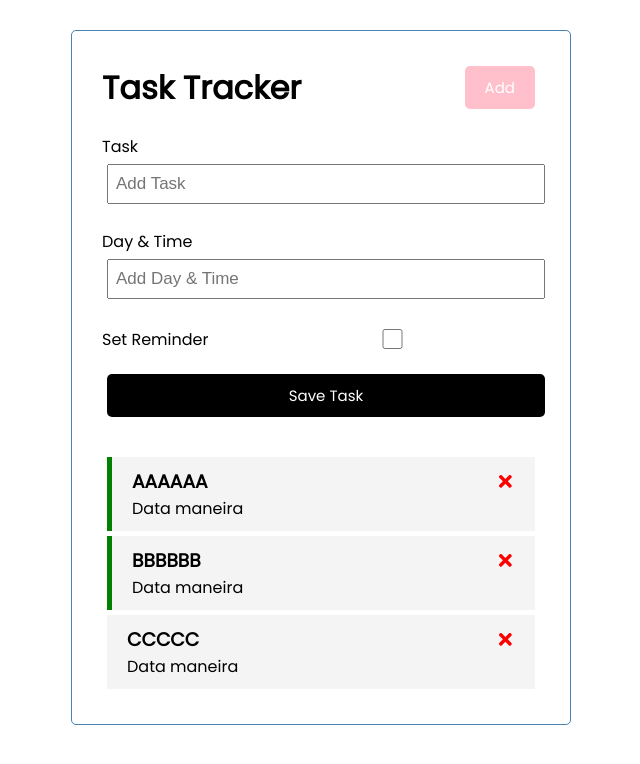
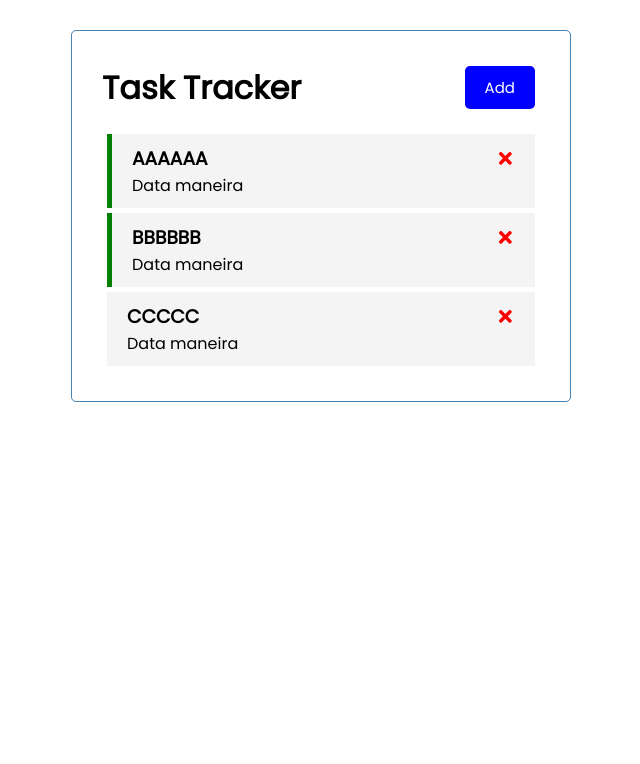
Before and after one commit to dev-codo/React-task-app, a React (Create React App) app: page / in a window 1280 px wide. Shown: the top 764 px of the page, without its empty margins (319-959 px from the left). Built offline with nearby package versions, Linux system fonts and the light colour scheme.

Commit message:
Handle Add btn

```diff
--- a/src/App.js
+++ b/src/App.js
@@ -4,6 +4,7 @@
 import Tasks from './components/Tasks'
 
 function App() {
+    const [showAddTask, setShowAddTask] = useState(false)
     const [tasks, setTasks] = useState([
         {
             id: 1,
@@ -45,8 +46,11 @@
 
     return (
         <div className="container">
-            <Header />
-            <AddTask onAdd={addTask} />
+            <Header
+                onAddBtn={() => setShowAddTask(!showAddTask)}
+                showAdd={showAddTask}
+            />
+            {showAddTask && <AddTask onAdd={addTask} />}
             {tasks.length > 0 ?
                 <Tasks tasks={tasks} onDelete={deleteTask} onToggleReminder={toggleReminder} />
                 : 'Nao ha task para mostrar'
--- a/src/components/Header.js
+++ b/src/components/Header.js
@@ -1,15 +1,16 @@
 import PropTypes from 'prop-types'
 import Button from './Button'
 
-const Header = ({ title }) => {
-    const onClick = () => {
-        console.log('Clicked');
-    }
+const Header = ({ title, onAddBtn, showAdd }) => {
 
     return (
         <header className='header'>
             <h1>{title}</h1>
-            <Button color='pink' text='Add' onClick={onClick} />
+            <Button
+                color={showAdd ? 'red' : 'blue'}
+                text={showAdd ? 'Close' : 'Add'}
+                onClick={onAddBtn}
+            />
         </header>
     )
 }
```
